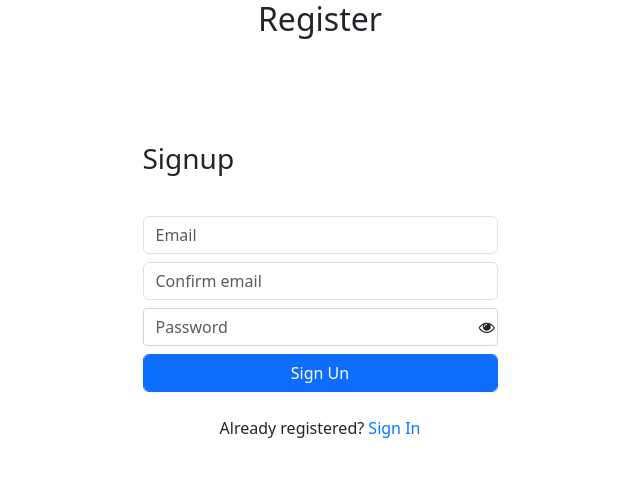
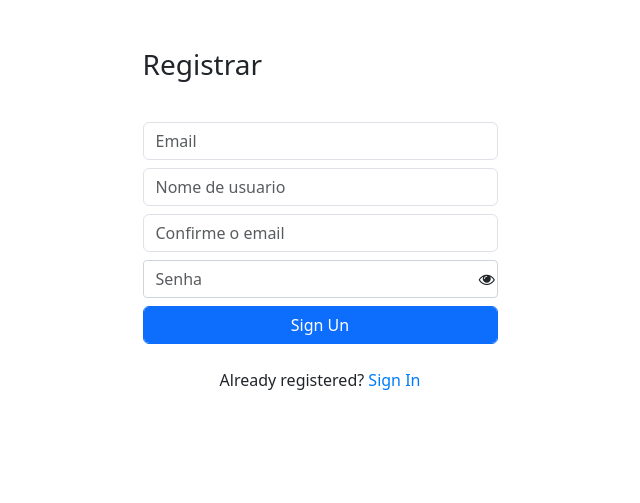
Before and after one commit to cayke1/dwm, a Django app: page /register/ in a window 1280 px wide. Shown: the top 503 px of the page, without its empty margins (320-960 px from the left). Run offline with Django 5.2, Linux system fonts and the light colour scheme.

Commit message:
auth logic, missing register

```diff
--- a/mysite/settings.py
+++ b/mysite/settings.py
@@ -120,6 +120,10 @@ USE_TZ = True
 # https://docs.djangoproject.com/en/5.1/howto/static-files/
 
 STATIC_URL = 'static/'
+STATIC_ROOT = BASE_DIR / 'static'
+STATICFILES_DIRS = [
+    BASE_DIR / 'mysite/static',
+]
 
 # Default primary key field type
 # https://docs.djangoproject.com/en/5.1/ref/settings/#default-auto-field
--- a/mysite/urls.py
+++ b/mysite/urls.py
@@ -19,7 +19,7 @@ from django.urls import path
 from . import views
 
 urlpatterns = [
+    path('', views.LoginView.as_view()),
     path('admin/', admin.site.urls),
-    path('login/', views.login),
-    path('register/', views.register),
+    path('register/', views.RegisterView.as_view()),
 ]
--- a/mysite/views.py
+++ b/mysite/views.py
@@ -1,7 +1,26 @@
-from django.shortcuts import render
+from django.views.generic import View
+from django.shortcuts import render, redirect
+from django.contrib.auth import authenticate, login, logout
 
-def login(request):
-    return render(request, './login/index.html')
+class LoginView(View):
+    def get(self, request):
+        context = {'message': ''}
+        return render(request, './login/index.html', context)
+    def post(self, request):
+        user = request.POST.get('usuario', None)
+        password = request.POST.get('senha', None)
 
-def register(request):
-    return render(request, './signup/index.html')
+        auth = authenticate(username=user, password=password)
+        if auth is not None:
+            if auth.is_active:
+                login(request, auth)
+                return redirect('/veicles')
+            return render(request, './login/index.html', {'message': 'Usuário inativo'})
+        return render(request, './login/index.html', {'message': 'Usuário ou senha inválidos'})
+
+
+
+class RegisterView(View):
+    def get(self, request):
+        context = {'message': ''}
+        return render(request, './signup/index.html', context)
--- a/templates/signup/index.html
+++ b/templates/signup/index.html
@@ -49,17 +49,12 @@
     <section class="ftco-section">
       <div class="container">
         <div class="row justify-content-center">
-          <div class="col-md-6 text-center mb-5">
-            <h2 class="heading-section">Register</h2>
-          </div>
-        </div>
-        <div class="row justify-content-center">
           <div class="col-md-7 col-lg-5">
             <div class="wrap">
               <div class="login-wrap p-4 p-md-5">
                 <div class="d-flex">
                   <div class="w-100">
-                    <h3 class="mb-4">Signup</h3>
+                    <h3 class="mb-4">Registrar</h3>
                   </div>
                 </div>
                 <form
@@ -78,11 +73,21 @@
 
                   <div class="form-group">
                     <input
+                      type="text"
+                      name="usuario"
+                      class="form-control"
+                      placeholder="Nome de usuario"
+                      id="user"
+                    />
+                  </div>
+
+                  <div class="form-group">
+                    <input
                       type="email"
                       id="confirm-email"
                       class="form-control"
                       required
-                      placeholder="Confirm email"
+                      placeholder="Confirme o email"
                     />
                   </div>
                   <p
@@ -90,7 +95,7 @@
                     class="text-warning"
                     id="email-warning"
                   >
-                    Please, correct email
+                    Por favor, corrija o email.
                   </p>
                   <div
                     class="password-input-div form-group d-flex align-items-center"
@@ -99,7 +104,8 @@
                       id="password-field"
                       type="password"
                       class="form-control"
-                      placeholder="Password"
+                      placeholder="Senha"
+                      name="senha"
                       required
                     />
                     <span
@@ -115,16 +121,26 @@
                       Sign Un
                     </button>
                   </div>
+
                 </form>
                 <p class="text-center mt-4">
                   Already registered?
-                  <a data-toggle="tab" href="/login">Sign In</a>
+                  <a data-toggle="tab" href="/">Sign In</a>
                 </p>
               </div>
             </div>
           </div>
         </div>
       </div>
+
+      {% if message %}
+        <div class="row justify-content-center">
+          <div class="col-md-7 col-lg-5">
+            <div class="alert alert-danger" role="alert">
+              {{ message }}
+            </div>
+        </div>
+      {% endif %}
     </section>
 
     <script src="https://cdn.jsdelivr.net/npm/bootstrap@5.3.3/dist/js/bootstrap.bundle.min.js"></script>
```
Also changed, not shown: templates/bootstrap.html (added, +20 -0 lines), templates/login/index.html (+15 -2 lines).
